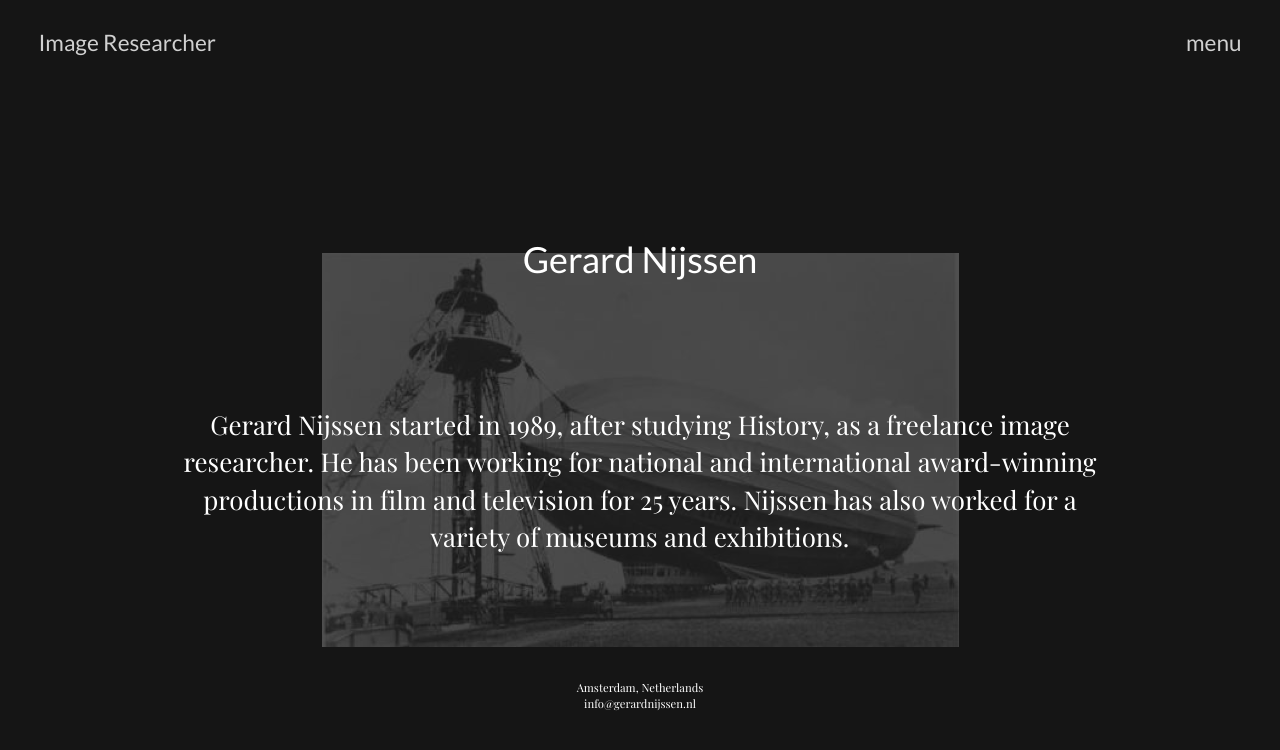
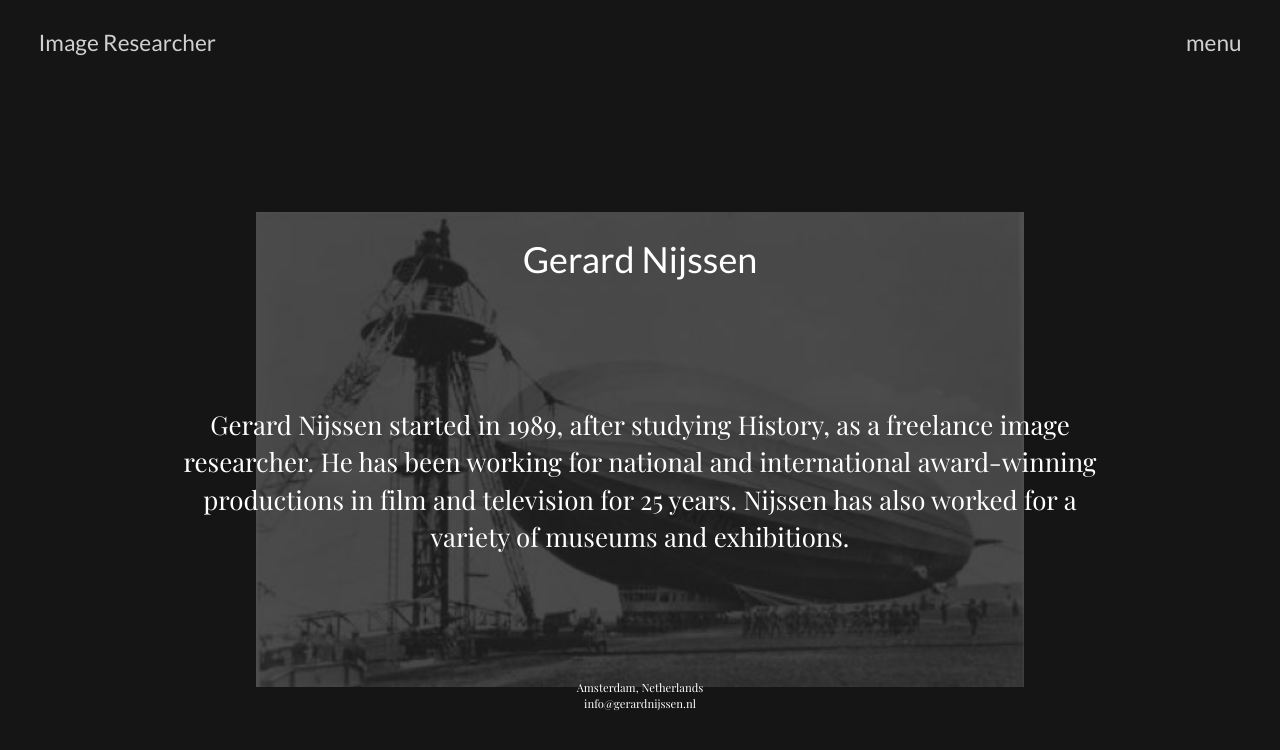
Before and after one commit to gerardnijssennl/gerardnijssennl.github.io, a Jekyll site: the page built from index.html, in a window 1280 px wide. Shown: the top 750 px of the page. Built offline with Jekyll 4.4.1, drawn with Linux system fonts in a browser that asks for light colours; nearby versions of some CDN libraries.

Commit message:
Updated Config

```diff
--- a/_config.yml
+++ b/_config.yml
@@ -40,7 +40,7 @@ telephone_number: 31612345678
 homepage_image: "/img/gn_placeholder.png"
 favicon_image: "/img/gn_empty.png"
 year: 2017
-background_size:
+background_size: 60%
 markdown: kramdown
 gems:
 - jekyll-feed
```
